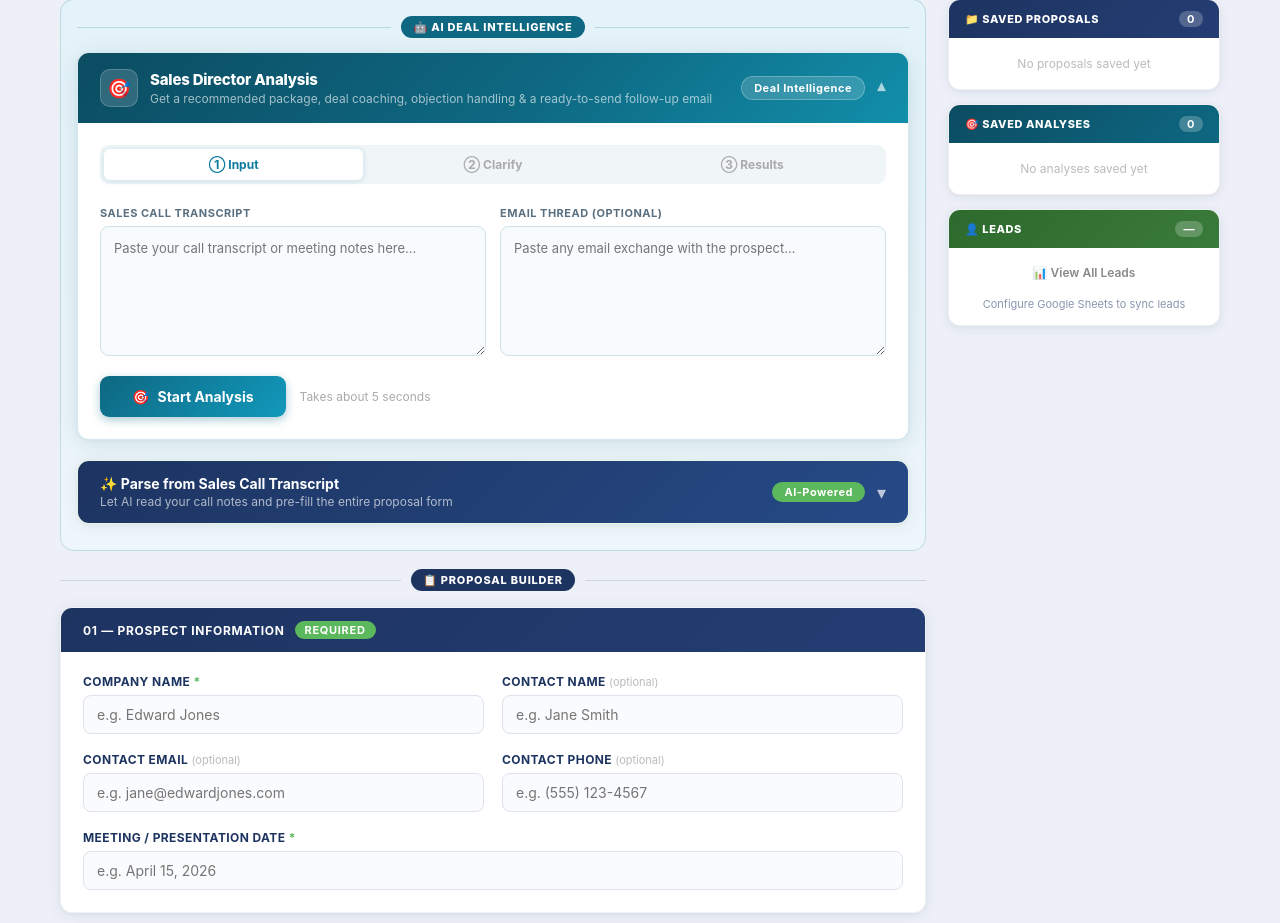
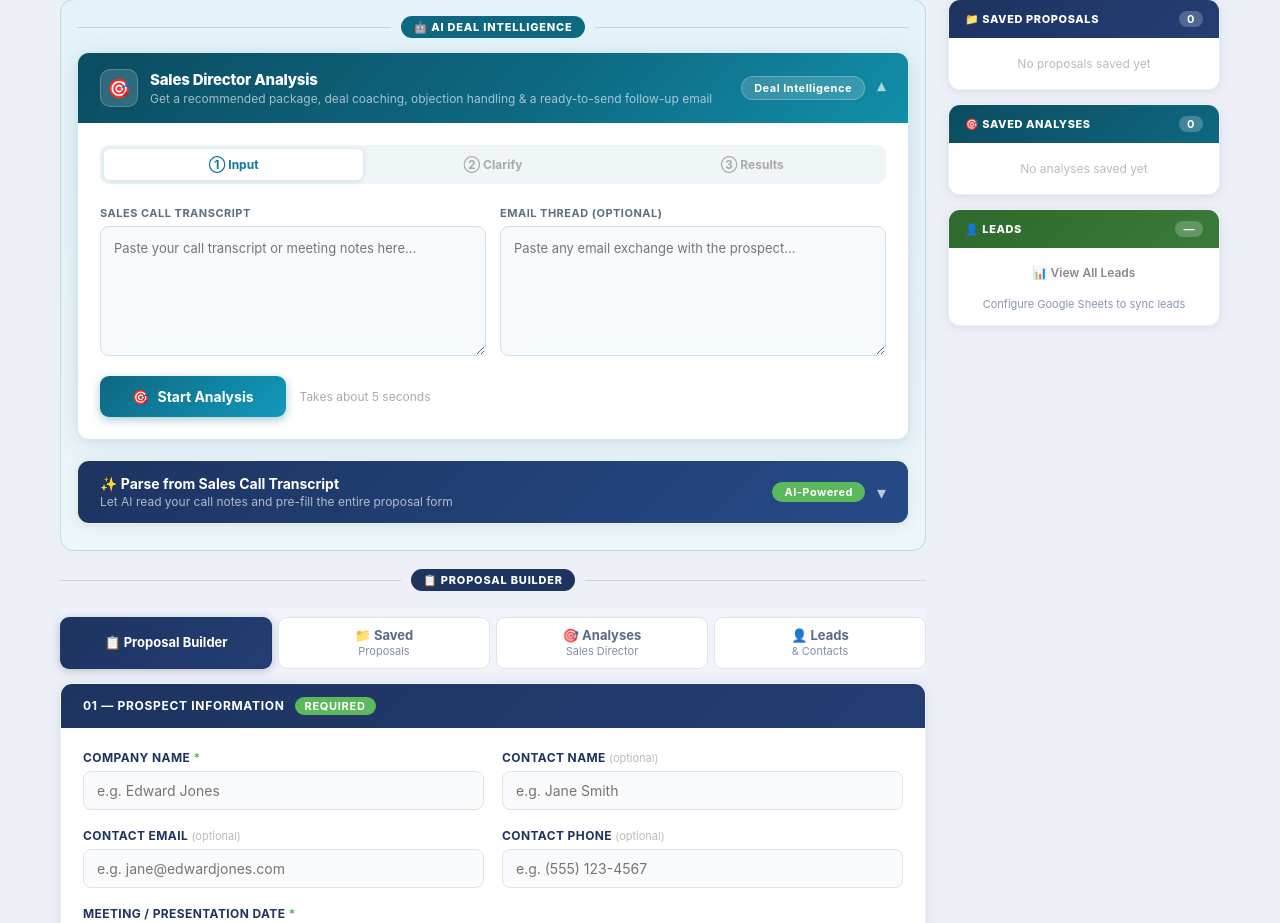
Before and after one commit to huegioi/xcelerate-proposals, a Flask app: page / in a window 1280 px wide. Shown: the part 116-1039 px from the top of the page. Run offline with Flask 3, Linux system fonts and the light colour scheme; data that the repository does not hold is empty.

Commit message:
Update index.html

```diff
--- a/xcellerate_app/templates/index.html
+++ b/xcellerate_app/templates/index.html
@@ -317,6 +317,27 @@
     .tab-btn:hover:not(.active) { color: #1D3461; background: #f0f3f9; }
     .tab-panel { display: none; }
     .tab-panel.active { display: block; }
+
+    /* ── Main nav bar ── */
+    .main-nav-bar {
+      display: flex; gap: 6px; padding: 10px 0 14px;
+      position: sticky; top: 0; z-index: 50;
+      background: linear-gradient(to bottom, #f0f3fa 80%, transparent);
+    }
+    .main-nav-btn {
+      flex: 1; padding: 10px 8px; font-size: 13px; font-weight: 700;
+      color: #5a6a8a; background: #fff; border: 1.5px solid #dde3f0;
+      border-radius: 9px; cursor: pointer; transition: all 0.15s;
+      font-family: inherit; text-align: center; line-height: 1.2;
+    }
+    .main-nav-btn:hover:not(.active) { background: #f0f3f9; color: #1D3461; border-color: #b8c4de; }
+    .main-nav-btn.active {
+      background: linear-gradient(135deg, #1D3461, #243d73);
+      color: #fff; border-color: transparent;
+      box-shadow: 0 2px 10px rgba(29,52,97,0.28);
+    }
+    .main-nav-btn.active.leads-btn { background: linear-gradient(135deg, #2d6a2d, #3a7a3a); }
+    .main-nav-btn .nav-label { display: block; font-size: 11px; font-weight: 400; opacity: 0.75; margin-top: 1px; }
 
     /* ── Transcript Parser ──────────────────────────────── */
     .transcript-header {
@@ -1089,8 +1110,31 @@ Example:
     <div class="zone-label-line"></div>
   </div>
 
-  <!-- Saved Proposals Panel (hidden, accessible from sidebar) -->
-  <div style="display:none" id="panel-saved">
+  <!-- ── Main navigation bar ──────────────────────────── -->
+  <nav class="main-nav-bar" aria-label="Section navigation">
+    <button type="button" id="new-tab-btn" class="main-nav-btn active"
+            onclick="switchTab('new')">
+      📋 Proposal Builder
+    </button>
+    <button type="button" id="saved-tab-btn" class="main-nav-btn"
+            onclick="switchTab('saved')">
+      📁 Saved
+      <span class="nav-label">Proposals</span>
+    </button>
+    <button type="button" id="analyses-tab-btn" class="main-nav-btn"
+            onclick="switchTab('analyses')">
+      🎯 Analyses
+      <span class="nav-label">Sales Director</span>
+    </button>
+    <button type="button" id="leads-tab-btn" class="main-nav-btn leads-btn"
+            onclick="switchTab('leads')">
+      👤 Leads
+      <span class="nav-label">& Contacts</span>
+    </button>
+  </nav>
+
+  <!-- Saved Proposals Panel -->
+  <div class="tab-panel" id="panel-saved">
     <div class="card">
       <div class="card-header">
         <span>Saved Proposals</span>
@@ -1410,7 +1454,7 @@ Example:
         <span class="sb-count" id="sb-leads-count">—</span>
       </div>
       <div class="sb-list" style="padding:10px 12px;">
-        <button id="leads-tab-btn" type="button" class="tab-btn"
+        <button type="button" class="tab-btn"
           onclick="switchTab('leads')"
           style="width:100%; font-size:12px; padding:7px 10px; border-radius:6px; margin-bottom:6px;">
           📊 View All Leads
@@ -1891,29 +1935,24 @@ Example:
 
   // ── Tab switching ──────────────────────────────────────
   function switchTab(tab) {
-    document.querySelectorAll(".tab-btn").forEach(b => b.classList.remove("active"));
+    // Clear active state from all nav buttons and panels
+    document.querySelectorAll(".main-nav-btn, .tab-btn").forEach(b => b.classList.remove("active"));
     document.querySelectorAll(".tab-panel").forEach(p => p.classList.remove("active"));
-    if (tab === "saved") {
-      const btn = document.getElementById("saved-tab-btn");
-      if (btn) btn.classList.add("active");
-      const panel = document.getElementById("panel-saved");
-      if (panel) { panel.classList.add("active"); loadSavedProposals(); }
-    } else if (tab === "analyses") {
-      const btn = document.getElementById("analyses-tab-btn");
-      if (btn) btn.classList.add("active");
-      const panel = document.getElementById("panel-analyses");
-      if (panel) { panel.classList.add("active"); loadSavedAnalyses(); }
-    } else if (tab === "leads") {
-      const btn = document.getElementById("leads-tab-btn");
-      if (btn) btn.classList.add("active");
-      const panel = document.getElementById("panel-leads");
-      if (panel) { panel.classList.add("active"); loadLeads(); }
-    } else {
-      const btn = document.getElementById("new-tab-btn");
-      if (btn) btn.classList.add("active");
-      const panel = document.getElementById("panel-new");
-      if (panel) panel.classList.add("active");
-    }
+
+    const btnId   = { new: "new-tab-btn", saved: "saved-tab-btn", analyses: "analyses-tab-btn", leads: "leads-tab-btn" }[tab] || "new-tab-btn";
+    const panelId = { new: "panel-new",   saved: "panel-saved",   analyses: "panel-analyses",   leads: "panel-leads"   }[tab] || "panel-new";
+
+    const btn   = document.getElementById(btnId);
+    const panel = document.getElementById(panelId);
+    if (btn)   btn.classList.add("active");
+    if (panel) panel.classList.add("active");
+
+    if (tab === "saved")    loadSavedProposals();
+    if (tab === "analyses") loadSavedAnalyses();
+    if (tab === "leads")    loadLeads();
+
+    // Scroll to top of content so nav bar is visible
+    window.scrollTo({ top: 0, behavior: "smooth" });
   }
 
   // ── Leads (Google Sheets) ──────────────────────────────
```
